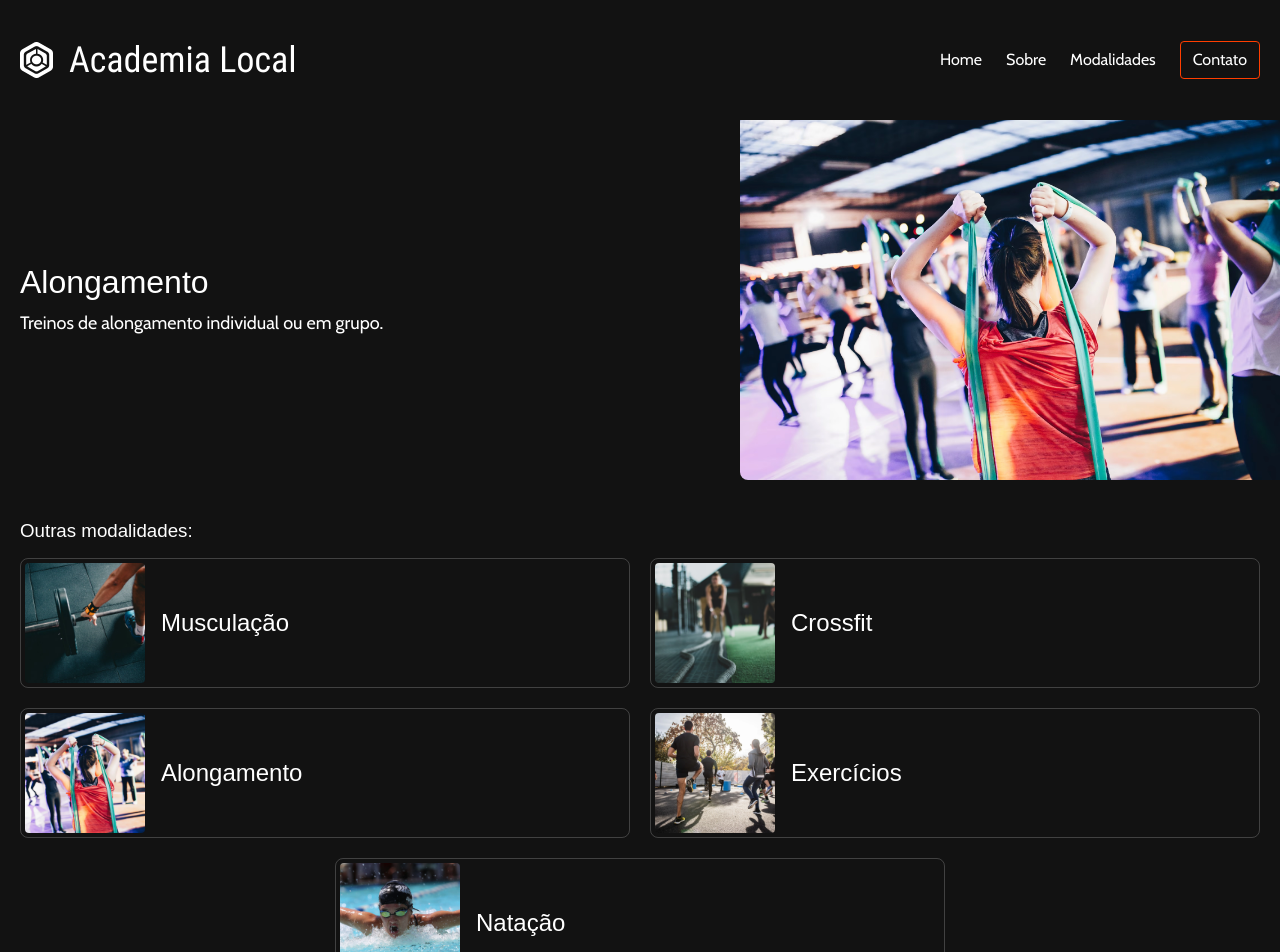
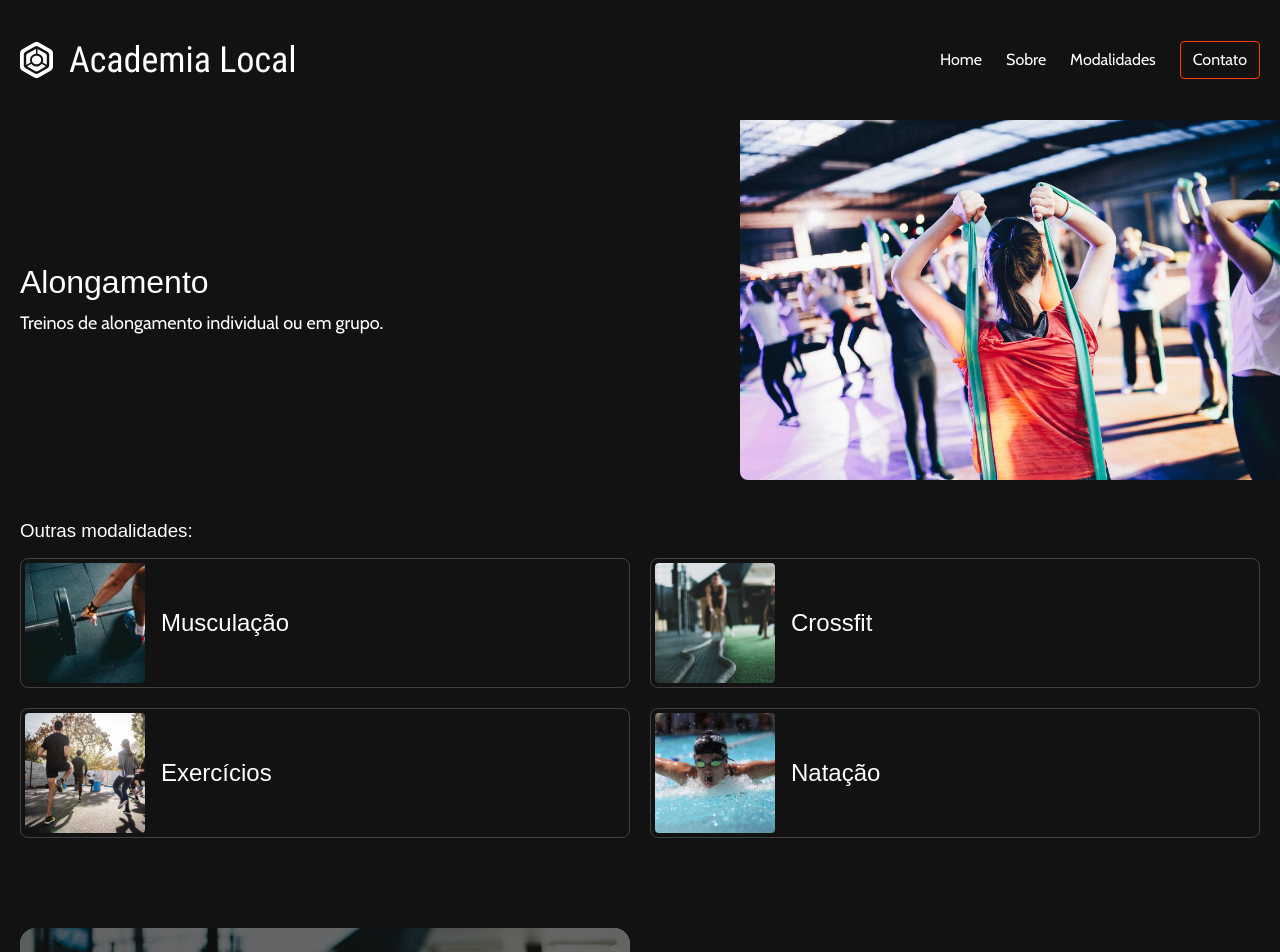
Before and after one commit to trevvos/gym, a SvelteKit app: page /modalidades/alongamento in a window 1280 px wide. Shown: the top 952 px of the page. Built offline with nearby package versions, Linux system fonts and the light colour scheme.

Commit message:
remover pagina atual dos itens relacionados

```diff
--- a/src/routes/modalidades/[slug]/+page.svelte
+++ b/src/routes/modalidades/[slug]/+page.svelte
@@ -4,6 +4,8 @@
 	import Card from '$lib/Card.svelte';
 	import IntroSingle from '$lib/IntroSingle.svelte';
     import { modalidades } from '$lib/stores'
+
+    import autoAnimate from '@formkit/auto-animate';
 
     //let modalidade = $page.params.slug;
 
@@ -18,9 +20,11 @@
 <section class="related">
     <div class="related__wrapper wrap">
         <h3>Outras modalidades:</h3>
-        <div class="list">
+        <div class="list" use:autoAnimate>
             {#each $modalidades as info}
+                {#if info.slug !== $page.params.slug}
                 <Card info={info} />
+                {/if}
             {/each}
         </div>
     </div>
```
